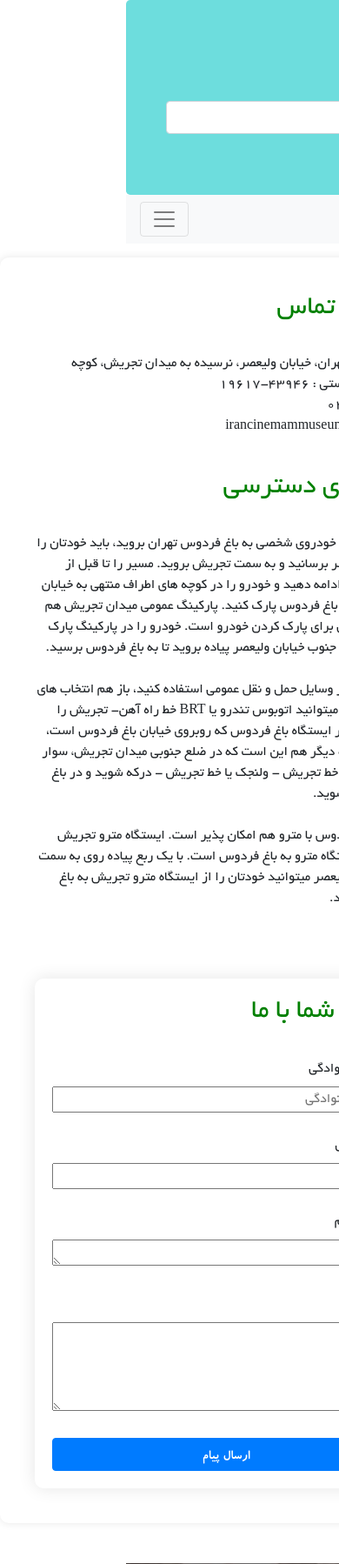
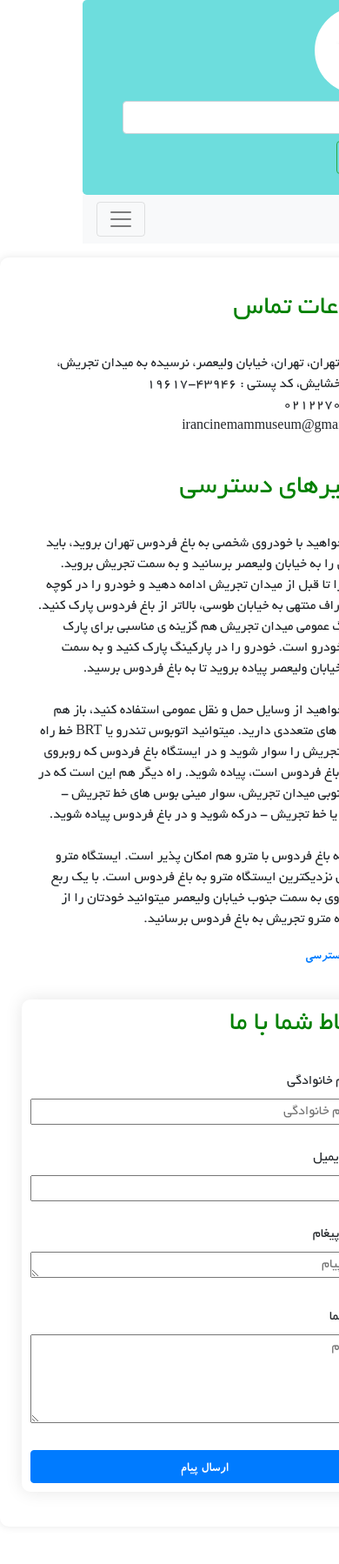
Before and after one commit to MohammadHosseinYaghubi/MuseumGarden, a Django app: page /places/contact/ in a window 390 px wide; the page is wider, and only the part inside the window is pictured. Shown: the top 1798 px of that part at 87% size. Run offline with Django 5.2, Linux system fonts and the light colour scheme; some libraries are stand-ins or nearby versions; some web fonts are replaced.

Commit message:
responsive contact.html

```diff
--- a/static/css/style.css
+++ b/static/css/style.css
@@ -83,10 +83,10 @@
 }
 .contact-form{
 	direction: rtl;
-	padding: 20px;
+	padding: 10px;
     border-radius: 10px;
     box-shadow: 0px 0px 20px rgba(0, 0, 0, 0.1);
-    margin: 20px 20px;
+    margin: 20px 5px;
 }
 .contact-info{
 	direction: rtl;
```
